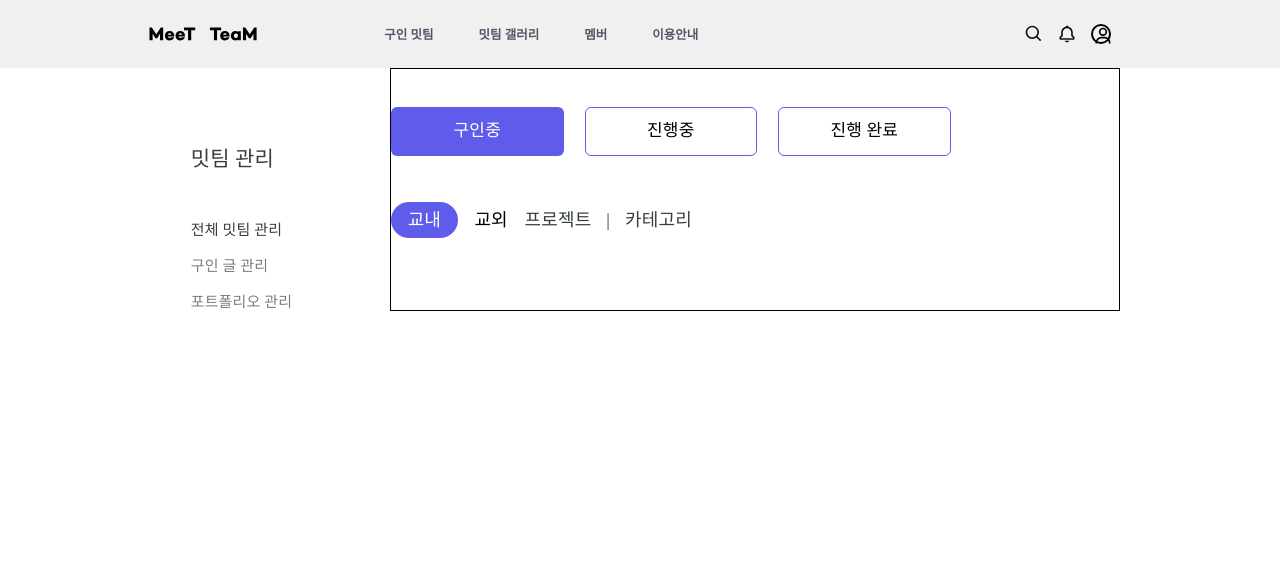
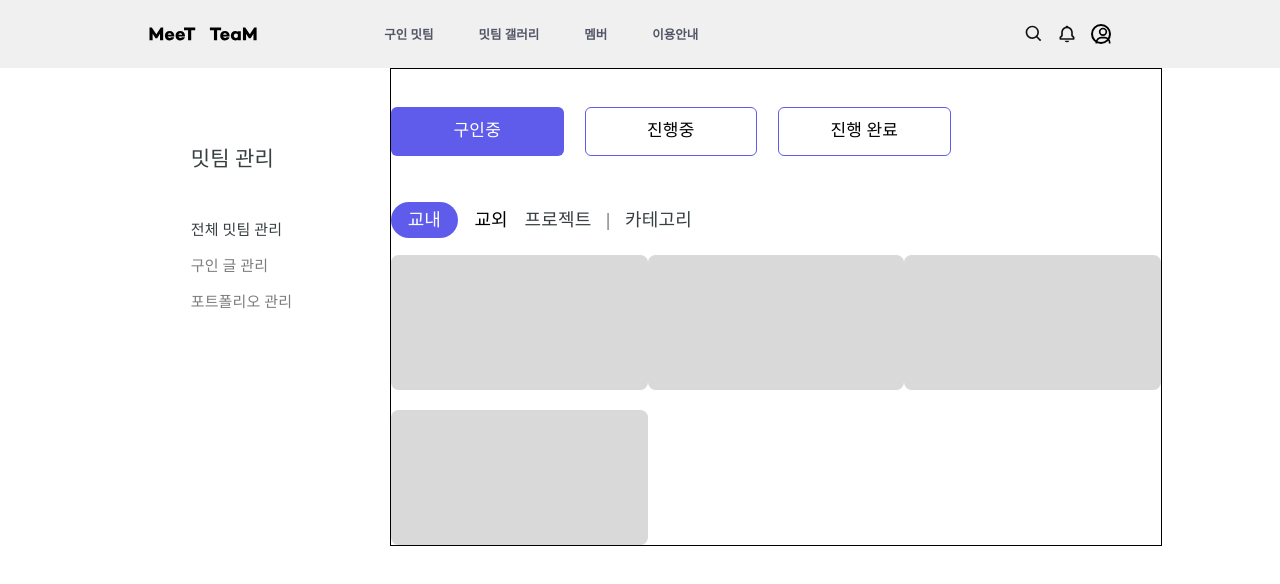
Before and after one commit to kimsuyeon0916/MeeTeam_FrontEnd, a React (Vite) app: page /manage/meeteam in a window 1280 px wide. Shown: the top 584 px of the page. Built offline with nearby package versions, Linux system fonts and the light colour scheme.

Commit message:
style: 밋팀 grid UI 레이아웃

```diff
--- a/src/pages/manage/ManageMeeteamPage.styled.ts
+++ b/src/pages/manage/ManageMeeteamPage.styled.ts
@@ -84,6 +84,21 @@ const ManageMeeTeamPage = styled.div`
 			}
 		}
 	}
+
+	.container-contents {
+		display: grid;
+		margin-top: 1.65rem;
+		grid-template-columns: repeat(3, 1fr);
+		row-gap: 2rem;
+
+		.content {
+			width: 25.65rem;
+			height: 13.5rem;
+			flex-shrink: 0;
+			border-radius: 0.75rem;
+			background: rgba(0, 0, 0, 0.15);
+		}
+	}
 `;
 
 const S = { ManageMeeTeamPage };
--- a/src/pages/manage/ManageMeeteamPage.tsx
+++ b/src/pages/manage/ManageMeeteamPage.tsx
@@ -19,7 +19,12 @@ const ManageMeeteamPage = () => {
 					<div className='menu filter'> 카테고리</div>
 				</div>
 			</div>
-			<div></div>
+			<div className='container-contents'>
+				<div className='content'></div>
+				<div className='content'></div>
+				<div className='content'></div>
+				<div className='content'></div>
+			</div>
 		</S.ManageMeeTeamPage>
 	);
 };
```
